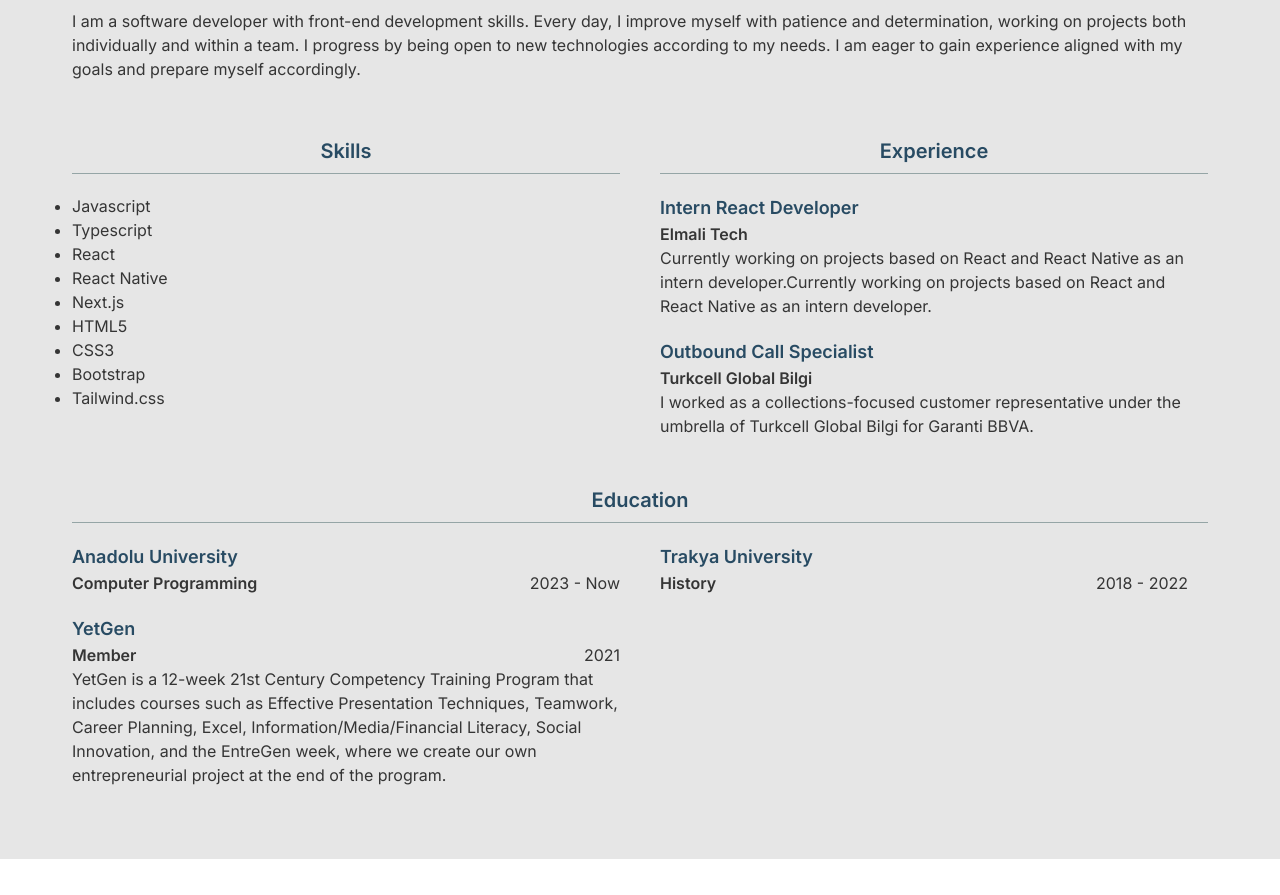
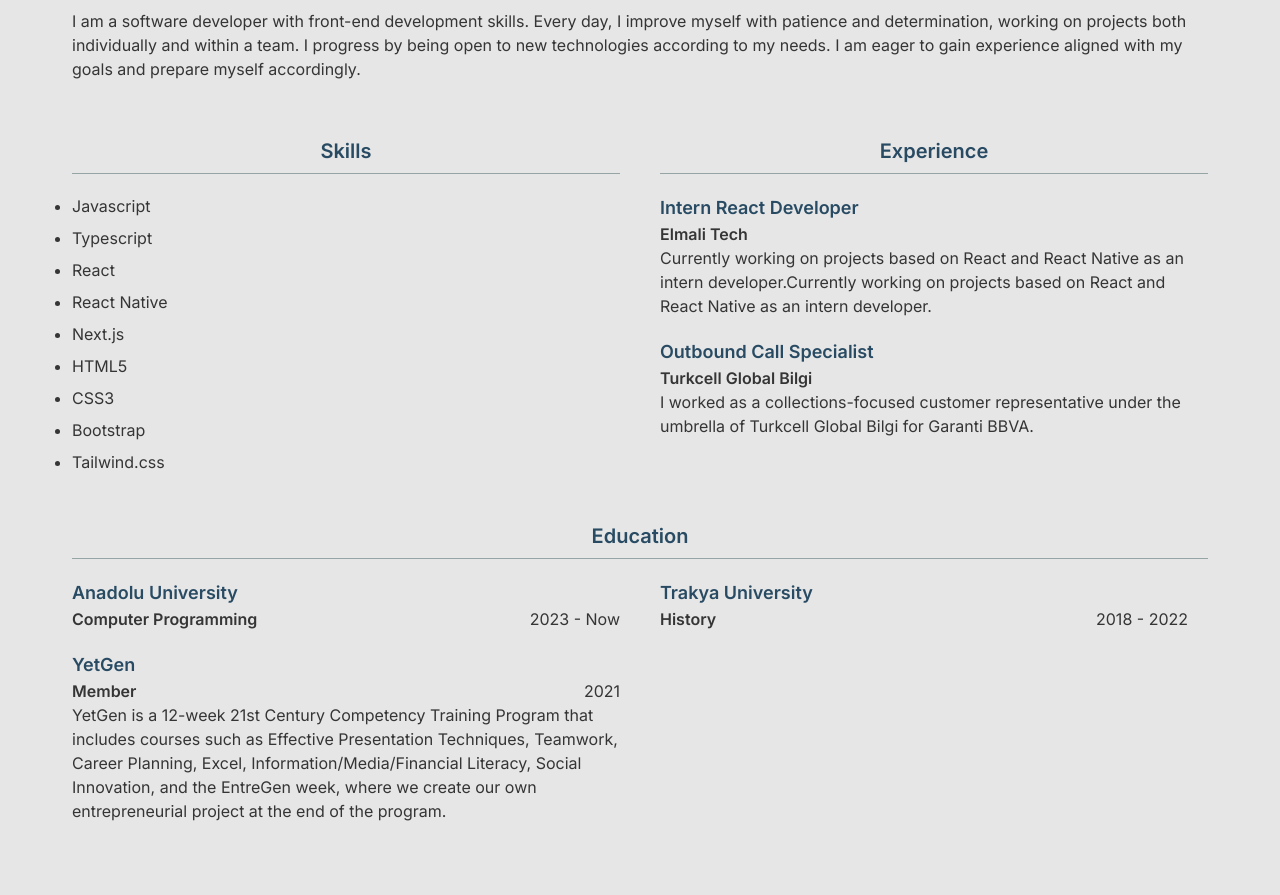
Before and after one commit to Mustafazirhli98/Portfolio, a Next.js app: page /aboutPage in a window 1280 px wide. Shown: the part 280-1175 px from the top of the page. Before the commit the page ends 1139 px from the top, so only its background shows below. Built offline with nearby package versions, Linux system fonts and the light colour scheme.

Commit message:
refactoring

```diff
--- a/app/aboutPage/page.module.css
+++ b/app/aboutPage/page.module.css
@@ -10,14 +10,18 @@
     @apply p-5 lg:pt-10
 }
 
-.personalInfo {
+.section1 {
     @apply lg:p-5
 }
 
-.summaryContainer {
+.summaryTitle {
     @apply flex items-center justify-between;
     @apply border-b border-b-[#95a5a6];
     @apply pl-0 p-2 pr-0;
+}
+
+.section2 {
+    @apply flex flex-col lg:flex-row
 }
 
 .contactList {
--- a/app/aboutPage/page.tsx
+++ b/app/aboutPage/page.tsx
@@ -20,14 +20,14 @@ export default function AboutMe() {
                     <h1 className="text-center font-bold" style={{ color: COLOR_PALETTE.blue }}>{infoPersonal.name}</h1>
                     <h5 className="text-center" style={{ color: COLOR_PALETTE.turqoise }}>{infoPersonal.position}</h5>
                     <div className={styles.contentContainer}>
-                        <div className={styles.personalInfo}>
-                            <div className={styles.summaryContainer}>
+                        <div className={styles.section1}>
+                            <div className={styles.summaryTitle}>
                                 <h5 className="font-semibold" style={{ color: COLOR_PALETTE.blue }}>Summary</h5>
-                                <ContactInfo visibility={"hidden lg:flex"}/>
+                                <ContactInfo visibility={"hidden lg:flex"} />
                             </div>
-                            <p className="text-sm lg:text-base mt-5" style={{ color: COLOR_PALETTE.dark }}>{infoPersonal.summaryText}</p>
+                            <p className="mt-5" style={{ color: COLOR_PALETTE.dark }}>{infoPersonal.summaryText}</p>
                         </div>
-                        <div className="flex flex-col lg:flex-row">
+                        <div className={styles.section2}>
                             <ListOverlay dataType={"skills"} data={CV_LIST_DATA.skills} />
                             <ListOverlay dataType={"experience"} data={CV_LIST_DATA.experience} />
                         </div>
--- a/app/globals.css
+++ b/app/globals.css
@@ -17,6 +17,9 @@ h1 {
 h5 {
     @apply text-lg lg:text-xl
 }
+p {
+    @apply text-sm lg:text-base
+}
 }
 
 @layer components {
--- a/app/page.jsx
+++ b/app/page.jsx
@@ -34,5 +34,4 @@ export default function Home() {
 }
 
 
-//about page'i clean'e çek. Module dosyası oluştur. Listeleri teke düşür.
 // projects sayfasını animasyonla başlat.
--- a/components/cvList/EducationList.jsx
+++ b/components/cvList/EducationList.jsx
@@ -1,21 +1,18 @@
 import COLOR_PALETTE from "../../lib/constants/colorPalette";
+import styles from "./list.module.css"
 
-export default function EducationList({data}) {
+export default function EducationList({ data }) {
     return (
-        <div className="lg:m-5">
-            < h4
-                className="text-start lg:text-center  pl-0 lg:p-2 text-xl lg:text-xl font-semibold mt-3 border-b border-b-[#95a5a6]"
-                style={{ color: COLOR_PALETTE.blue }}                        >
-                Education
-            </h4 >
-            <div className="flex flex-wrap text-[#bdc3c7] group">
+        <div className={styles.outerContainer}>
+            <h4 className={styles.header} style={{ color: COLOR_PALETTE.blue }}>Education</h4>
+            <div className={styles.innerContainer}>
                 {
                     data.map((education, index) => (
                         <ol key={education.id}
-                            className={`mt-3 lg:mt-5 mb-2 lg:mb-0 w-full lg:w-[50%] lg:pr-5 text-sm lg:text-base ${index % 2 == 1 && "lg:pl-5"}`}
+                            className={`${styles.orderedListEducation} ${index % 2 == 1 && "lg:pl-5"}`}
                             style={{ color: COLOR_PALETTE.dark }}>
-                            <li className="lg:w-[50%] text-base lg:text-lg font-semibold" style={{ color: COLOR_PALETTE.blue }}>{education.college}</li>
-                            <li className="w-full flex justify-between font-semibold text-sm lg:text-base">
+                            <li className={styles.headerLi1} style={{ color: COLOR_PALETTE.blue }}>{education.college}</li>
+                            <li className={styles.headerLi2}>
                                 <span className="font-semibold">{education.departmant}</span>
                                 <span className="font-normal text-xs flex items-center lg:text-base">{education.year}</span>
                             </li>
--- a/components/cvList/ExperienceList.jsx
+++ b/components/cvList/ExperienceList.jsx
@@ -1,22 +1,19 @@
 import COLOR_PALETTE from "../../lib/constants/colorPalette";
+import styles from "./list.module.css"
 
 export default function ExperienceList({ data }) {
     return (
-        <div className="lg:m-5">
-            < h4
-                className="text-start lg:text-center  pl-0 lg:p-2 text-xl lg:text-xl font-semibold mt-3 border-b border-b-[#95a5a6] "
-                style={{ color: COLOR_PALETTE.blue }}
-            >Experience
-            </h4 >
+        <div className={styles.outerContainer}>
+            <h4 className={styles.header} style={{ color: COLOR_PALETTE.blue }}>Experience</h4>
             {
                 data.map(experience => (
-                    <ol key={experience.id} className="mt-3 lg:mt-5 mb-4 lg:mb-0 lg:p-0 text-sm lg:text-base"
+                    <ol key={experience.id} className={styles.orderedListExperience}
                         style={{ color: COLOR_PALETTE.dark }}
                     >
-                        <li style={{ color: COLOR_PALETTE.blue }} className="text-base lg:text-lg font-semibold">
+                        <li style={{ color: COLOR_PALETTE.blue }} className={styles.headerLi1}>
                             {experience.position}
                         </li>
-                        <li className="font-semibold text-sm lg:text-base" >{experience.company}</li>
+                        <li className={styles.headerLi2} >{experience.company}</li>
                         <li >{experience.description}</li>
                     </ol>
                 ))
--- a/components/cvList/SkillsList.jsx
+++ b/components/cvList/SkillsList.jsx
@@ -1,18 +1,15 @@
 import COLOR_PALETTE from "../../lib/constants/colorPalette";
+import styles from "./list.module.css"
 
-export default function SkillsList({data}) {
+export default function SkillsList({ data }) {
     return (
-        <div className="lg:m-5">
-            < h4
-                className="text-start lg:text-center  pl-0 lg:p-2 text-xl lg:text-xl font-semibold mt-3 border-b border-b-[#95a5a6]"
-                style={{ color: COLOR_PALETTE.blue }}
-            >
-                Skills
-            </h4 >
-            <ol className="mt-3 mb-4 lg:mb-0 lg:mt-5 pl-5 lg:p-0">
+        <div className={styles.outerContainer}>
+            <h4
+                className={`${styles.header}`} style={{ color: COLOR_PALETTE.blue }}>Skills</h4>
+            <ol className={styles.orderedListSkills}>
                 {
                     data.map(skills => (
-                        <li key={skills} className="list-disc text-sm lg:text-base" style={{ color: COLOR_PALETTE.dark }}>{skills}</li>
+                        <li key={skills} className="list-disc mb-1 lg:mb-2" style={{ color: COLOR_PALETTE.dark }}>{skills}</li>
                     ))
                 }
             </ol>
--- /dev/null
+++ b/components/cvList/list.module.css
@@ -0,0 +1,40 @@
+.outerContainer {
+    @apply lg:m-5
+}
+
+.header {
+    @apply text-start lg:text-center text-xl lg:text-xl font-semibold;
+    @apply pl-0 lg:p-2 mt-3;
+    @apply border-b border-b-[#95a5a6]
+}
+
+.innerContainer {
+    @apply flex flex-wrap;
+    @apply text-[#bdc3c7]
+}
+
+.orderedListEducation {
+    @apply mt-3 lg:mt-5 mb-2 lg:mb-0;
+    @apply w-full lg:w-[50%];
+    @apply lg:pr-5;
+    @apply text-sm lg:text-base
+}
+
+.orderedListExperience {
+    @apply mt-3 lg:mt-5 mb-4 lg:mb-0 lg:p-0;
+    @apply text-sm lg:text-base
+}
+
+.orderedListSkills {
+    @apply mt-3 mb-4 lg:mb-0 lg:mt-5 pl-5 lg:p-0;
+    @apply text-sm lg:text-base;
+}
+
+.headerLi1 {
+    @apply text-base lg:text-lg font-semibold
+}
+
+.headerLi2 {
+    @apply flex justify-between;
+    @apply text-sm lg:text-base font-semibold
+}
```
